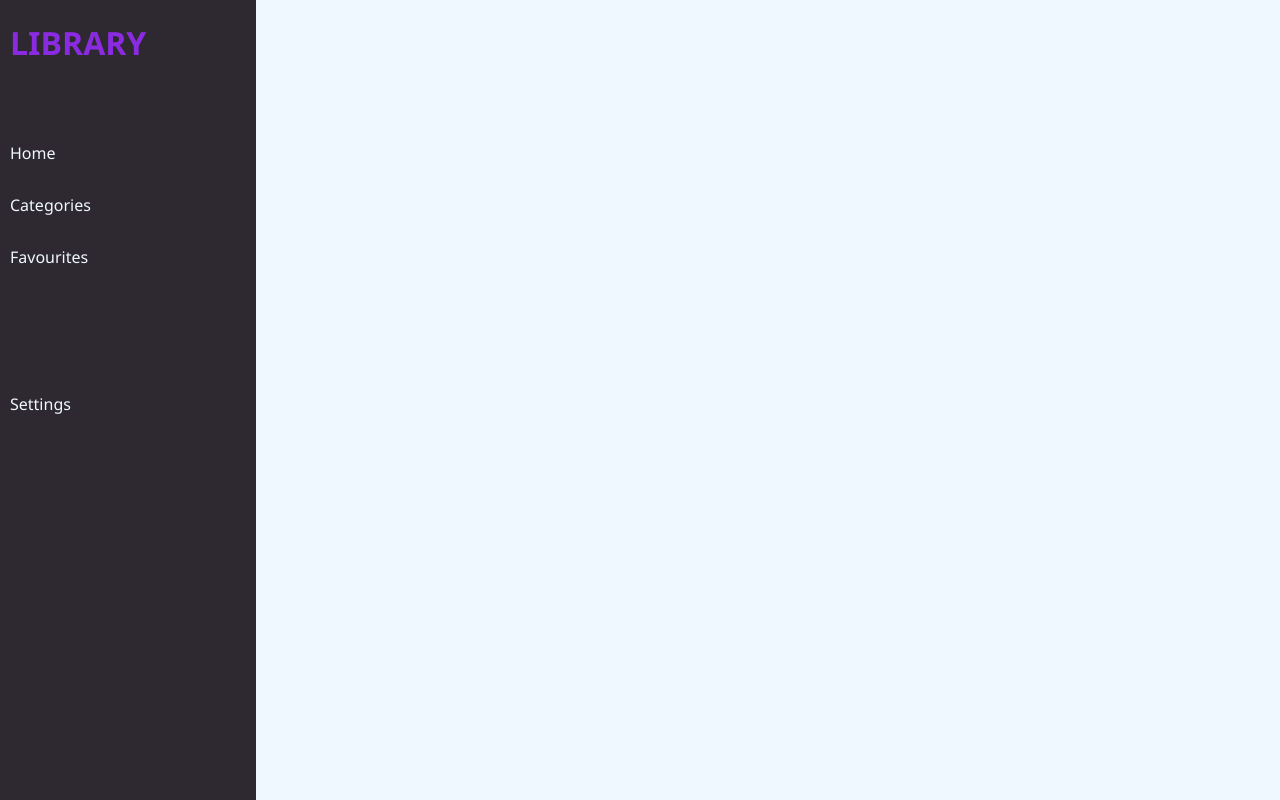
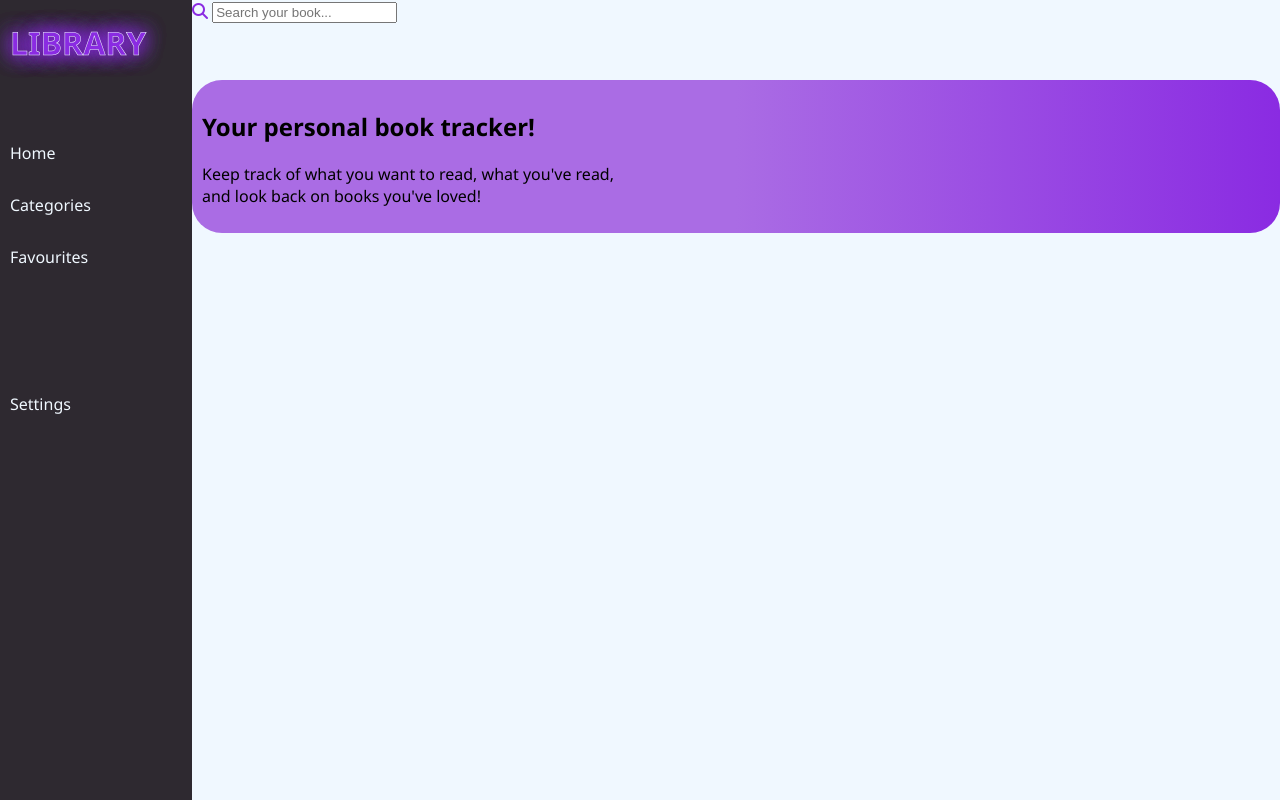
Before and after one commit to Beansprout26/odin-library, a plain HTML site: page index.html in a window 1280 px wide. Drawn offline with Linux system fonts and the light colour scheme.

Commit message:
header
header section started

```diff
--- a/index.html
+++ b/index.html
@@ -24,9 +24,23 @@
             </div>
         </div>
 
+        <div class="main">
+            <div class="main-header">
+                <i class="fa-solid fa-magnifying-glass" style="color: blueviolet;"></i>
+                <input type="search" alt="search bar" id="search-bar" placeholder="Search your book...">
+            </div>
+
+            <div class="hero">
+                <div class="hero-card">
+                    <h2>Your personal book tracker!</h2>
+                    <p>Keep track of what you want to read, what you've read,<br> and look back on books you've loved!</p>
+                </div>
+            </div>
+        </div>
+
     </div>
 
-
+    <script src="https://kit.fontawesome.com/d5234b845b.js" crossorigin="anonymous"></script>
     <script src="script.js"></script>
 </body>
 </html>
--- a/style.css
+++ b/style.css
@@ -7,7 +7,7 @@ body{
 
 .grid-container{
     display: grid;
-    grid-template-columns: 20% auto;
+    grid-template-columns: 15% auto;
     grid-auto-rows: auto;
 }
 
@@ -28,6 +28,9 @@ body{
 
 .sidebar .section1-logo h1{
     color: blueviolet;
+    -webkit-text-stroke-color: aliceblue;
+    -webkit-text-stroke-width: 0.5px;
+    text-shadow: 0 0 20px blueviolet, 0 0 20px blueviolet, 0 0 20px blueviolet;
 }
 
 .section2-nav{
@@ -64,5 +67,18 @@ li a:hover{
     /* font-size: 20px; */
     padding: 15px;
     border-radius: 10px;
+    /* box-shadow: -10px 10px 5px blueviolet, 10px 3px 10px blueviolet, 10px 1px 10px blueviolet, 10px 1px 10px blueviolet; */
 
 }
+
+.main{
+    display: grid;
+    grid-auto-columns: auto;
+    grid-template-rows: 10% 20% auto;
+}
+
+.hero .hero-card{
+    background-image: linear-gradient(to left, blueviolet, #aa6ce4, #aa6ce4);
+    border-radius: 30px;
+    padding: 10px;
+}
```
